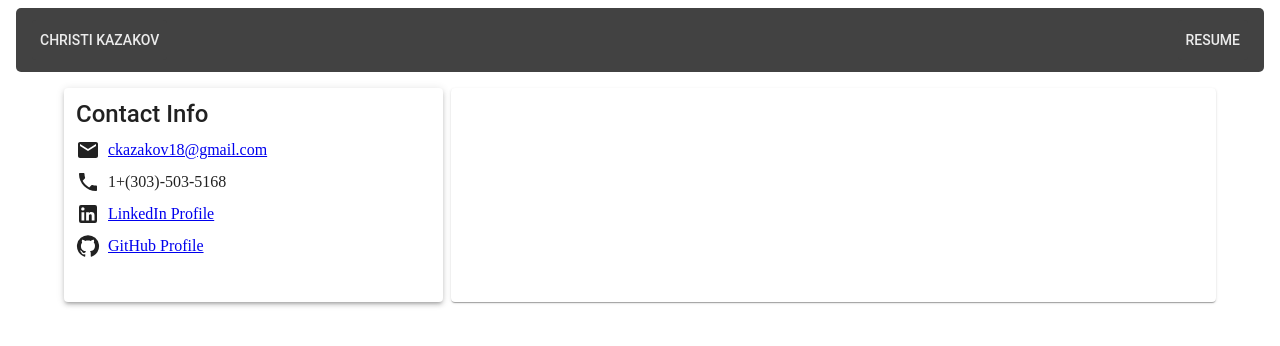
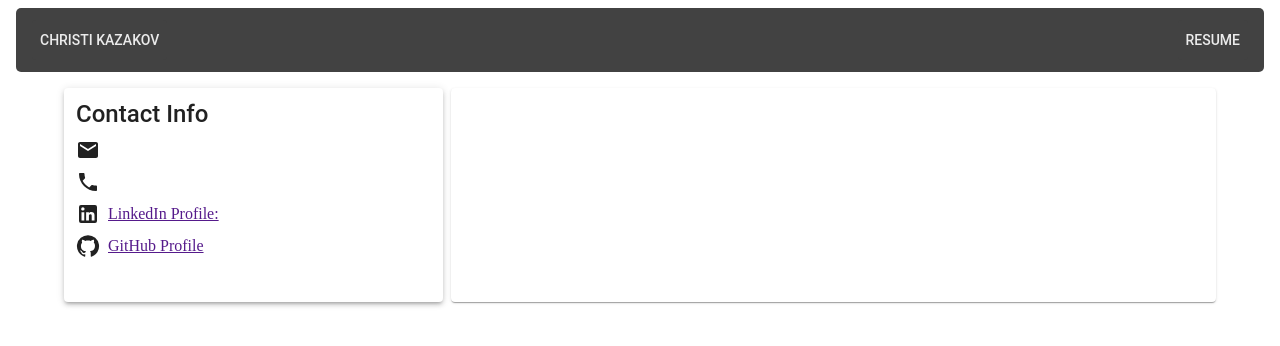
Before and after one commit to ckaz18/ckazakov.github.io, a Next.js app: page /ckazakov.github.io/resume in a window 1280 px wide. Shown: the top 346 px of the page. Built offline with nearby package versions, Linux system fonts and the light colour scheme.

Commit message:
wip: attempting to hookup links

```diff
--- a/package.json
+++ b/package.json
@@ -8,6 +8,7 @@
     "@mui/icons-material": "^6.4.0",
     "@mui/material": "^6.4.0",
     "cra-template-typescript": "1.2.0",
+    "dotenv": "^16.4.7",
     "next": "^15.1.4",
     "react": "^19.0.0",
     "react-dom": "^19.0.0",
--- a/src/app/resume/page.tsx
+++ b/src/app/resume/page.tsx
@@ -8,42 +8,58 @@ import EmailIcon from '@mui/icons-material/Email';
 import LinkedInIcon from '@mui/icons-material/LinkedIn';
 import GitHubIcon from '@mui/icons-material/GitHub';
 import LocalPhoneIcon from '@mui/icons-material/LocalPhone';
-
-const Item = styled(Paper)(({ theme }) => ({
-  backgroundColor: theme.palette.background.paper,
-  padding: theme.spacing(3),
-  height: '100%',
-}));
-
-const ContactItem = styled('div')(({ theme }) => ({
-  display: 'flex',
-  alignItems: 'center',
-  marginBottom: theme.spacing(2),
-}));
+import { envVariable } from "helpers/privateKeys";
+import { useEffect, useState } from "react";
+import { ContactItem, Item } from "./resume.styles";
 
 
 const Resume = () => {
+  const [contactInfo, setContactInfo] = useState({
+    email: '',
+    phone: '',
+    linkedIn: '',
+    github: ''
+  });
+  const [isLoading, setIsLoading] = useState<boolean>(true);
+
+  useEffect(() => {
+    const email = process.env.NEXT_PUBLIC_EMAIL || '';
+    const phone = process.env.NEXT_PUBLIC_PHONE || '';
+    const linkedIn = process.env.NEXT_PUBLIC_LINKEDIN || '';
+    const github = process.env.NEXT_PUBLIC_GITHUB || '';
+    console.log({ email, phone, linkedIn, github }); // Debugging line
+
+    setContactInfo({
+      email: envVariable.email,
+      phone: envVariable.phone,
+      linkedIn: envVariable.linkedIn,
+      github: envVariable.github,
+    });
+    setIsLoading(false);
+  }, []);
+
   return (
     <Container maxWidth="lg" sx={{ mt: 4, mb: 4 }}>
+      {isLoading ? <>Loading...</> :
         <Grid2 container spacing={2}>
-         <Grid2 size={4} sx={{ xs: 12, md: 4,}}>
+          <Grid2 size={4} sx={{ xs: 12, md: 4, }}>
             <Item elevation={3}>
               <Typography variant='h4' gutterBottom>Contact Info</Typography>
               <ContactItem>
                 <EmailIcon sx={{ mr: 2 }} />
-             <Link href="mailto:ckazakov18@gmail.com">ckazakov18@gmail.com</Link>
+                <Link href={`mailto:${contactInfo.email}`}>{contactInfo.email}</Link>
               </ContactItem>
               <ContactItem>
                 <LocalPhoneIcon sx={{ mr: 2 }} />
-             1+(303)-503-5168
+                {contactInfo.phone}
               </ContactItem>
               <ContactItem>
                 <LinkedInIcon sx={{ mr: 2 }} />
-             <Link href="https://www.linkedin.com/in/ckazakov/" target="_blank">LinkedIn Profile</Link>
+                <a href={`${contactInfo.linkedIn}`} target="_blank" rel="noopener noreferrer">LinkedIn Profile: {contactInfo.linkedIn}</a>
               </ContactItem>
               <ContactItem>
                 <GitHubIcon sx={{ mr: 2 }} />
-             <Link href="https://github.com/ckaz18" target="_blank">GitHub Profile</Link>
+                <Link href={`${contactInfo.github}`} target="_blank">GitHub Profile</Link>
               </ContactItem>
             </Item>
           </Grid2>
@@ -54,6 +70,7 @@ const Resume = () => {
             </Item>
           </Grid2>
         </Grid2>
+      }
     </Container>
   );
 }
--- /dev/null
+++ b/src/app/resume/resume.styles.ts
@@ -0,0 +1,13 @@
+import { Paper, styled } from "@mui/material";
+
+export const Item = styled(Paper)(({ theme }) => ({
+  backgroundColor: theme.palette.background.paper,
+  padding: theme.spacing(3),
+  height: '100%',
+}));
+
+export const ContactItem = styled('div')(({ theme }) => ({
+  display: 'flex',
+  alignItems: 'center',
+  marginBottom: theme.spacing(2),
+}));
--- /dev/null
+++ b/src/helpers/privateKeys.ts
@@ -0,0 +1,13 @@
+require('dotenv').config();
+
+
+function getEnvVariable(key:string) {
+  return process.env[key];
+}
+
+export const envVariable = {
+  email: getEnvVariable('NEXT_PUBLIC_EMAIL') || '',
+  phone: getEnvVariable('NEXT_PUBLIC_PHONENUMBER') || '',
+  linkedIn: getEnvVariable('NEXT_PUBLIC_LINKEDIN') || '',
+  github: getEnvVariable('NEXT_PUBLIC_GITHUB') || '',
+};
```
Also changed, not shown: 2 other files (tests, documents, lock files or other folders). Lines whose indentation alone changed are shown as unchanged.
